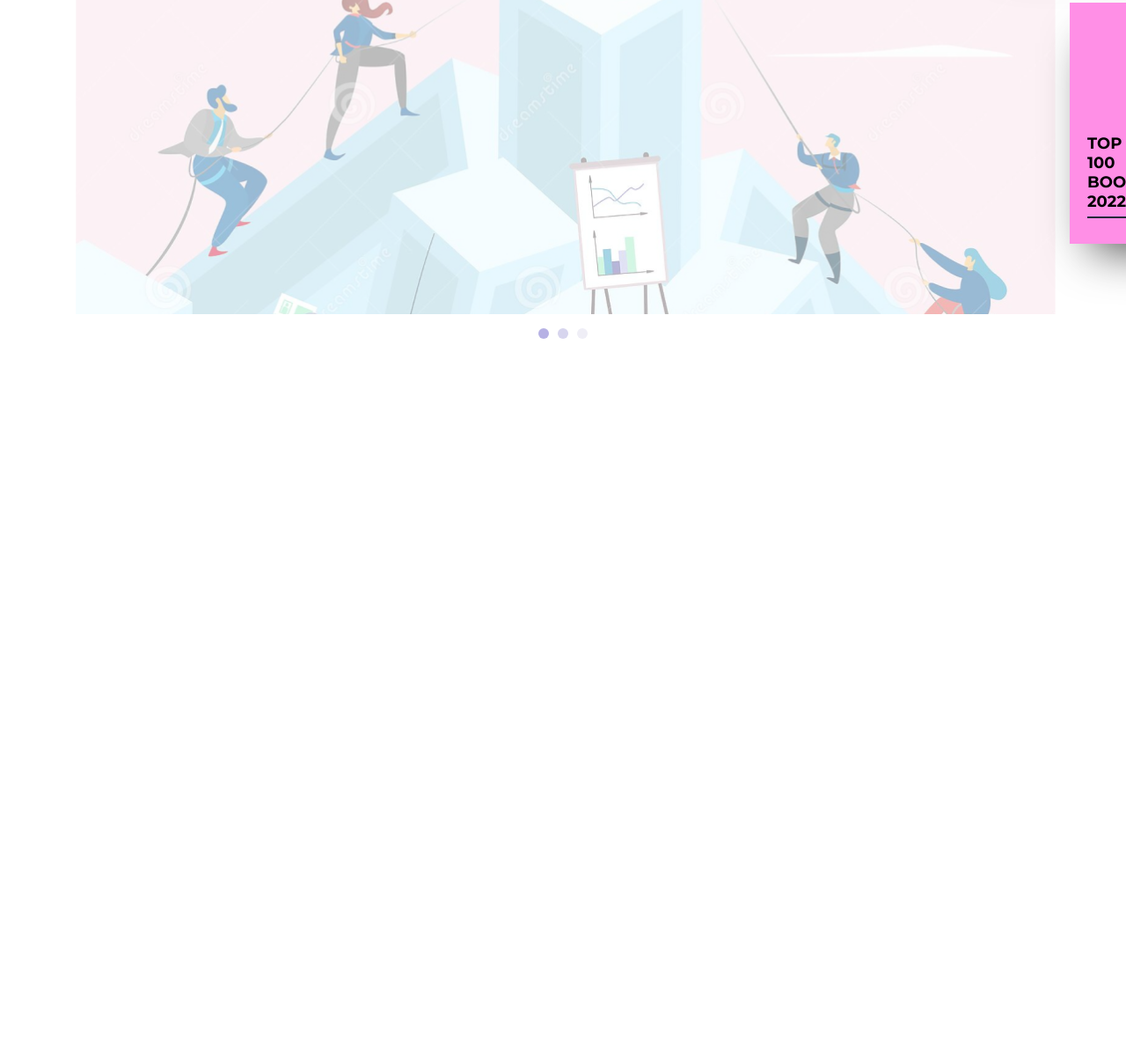
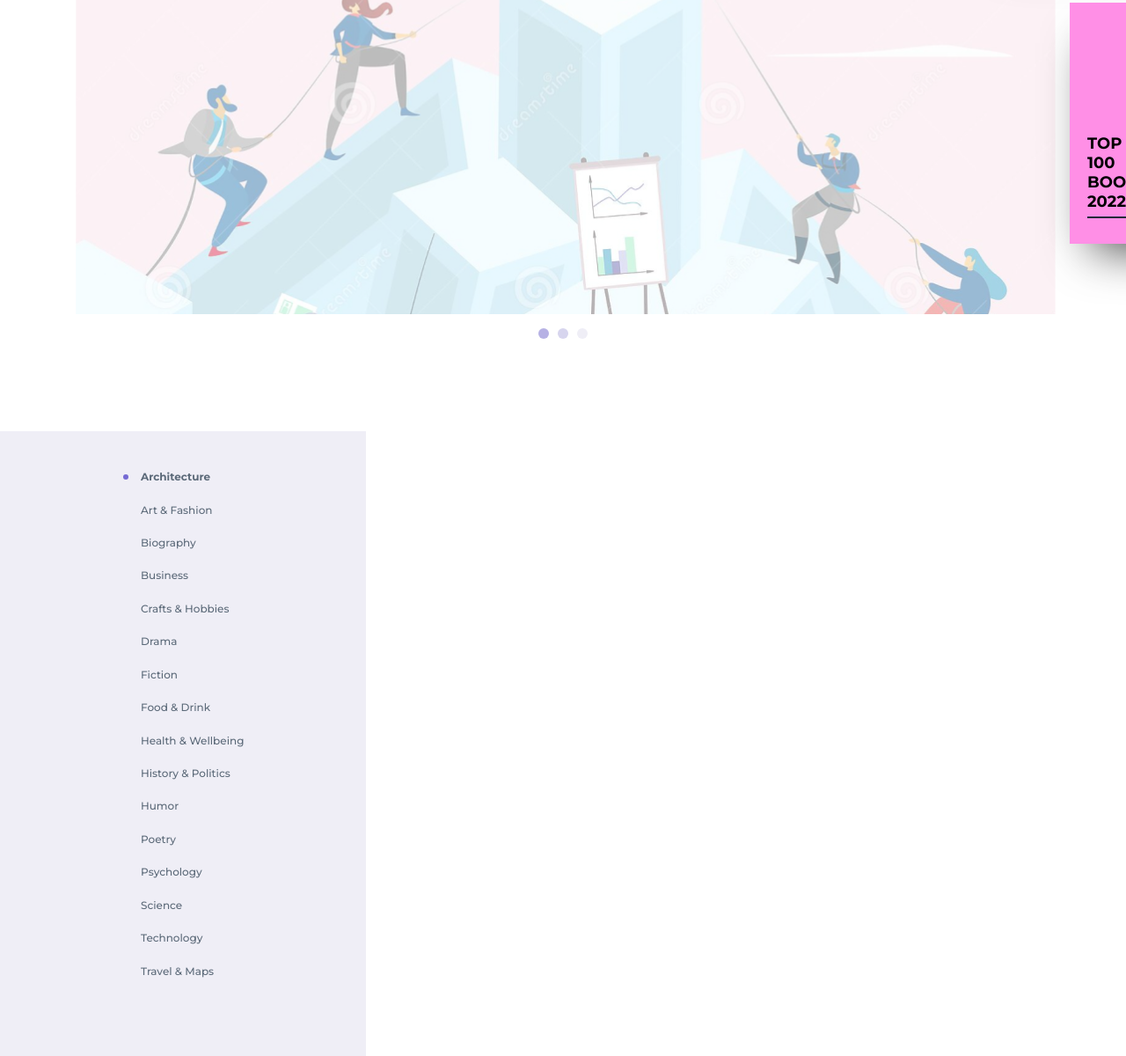
Before and after one commit to frelay/book-store, a website built with webpack: page src/index.html in a window 1280 px wide. Shown: the part 453-1653 px from the top of the page at 88% size. Before the commit the page ends 943 px from the top, so only its background shows below. Built offline with Linux system fonts and the light colour scheme.

Commit message:
Add categories menu list layout and add listeners on them

```diff
--- a/src/index.html
+++ b/src/index.html
@@ -109,6 +109,34 @@
                 <span class="slider__dot"></span>
             </div>
         </section>
+        <!-- Обертка для меню и карточек -->
+        <div class="content-wrapper">
+            <!-- Меню категорий -->
+            <aside class="categories">
+                <ul class="categories__list">
+                    <li class="categories__list-item">Architecture</li>
+                    <li class="categories__list-item">Art &amp; Fashion</li>
+                    <li class="categories__list-item">Biography</li>
+                    <li class="categories__list-item">Business</li>
+                    <li class="categories__list-item">Crafts &amp; Hobbies</li>
+                    <li class="categories__list-item">Drama</li>
+                    <li class="categories__list-item">Fiction</li>
+                    <li class="categories__list-item">Food &amp; Drink</li>
+                    <li class="categories__list-item">
+                        Health &amp; Wellbeing
+                    </li>
+                    <li class="categories__list-item">
+                        History &amp; Politics
+                    </li>
+                    <li class="categories__list-item">Humor</li>
+                    <li class="categories__list-item">Poetry</li>
+                    <li class="categories__list-item">Psychology</li>
+                    <li class="categories__list-item">Science</li>
+                    <li class="categories__list-item">Technology</li>
+                    <li class="categories__list-item">Travel &amp; Maps</li>
+                </ul>
+            </aside>
+        </div>
         <script src="/dist/main.js"></script>
     </body>
 </html>
--- a/src/js/index.js
+++ b/src/js/index.js
@@ -2,8 +2,10 @@
 
 import "../css/style.css";
 import * as slider from "../scss/slider/slider.js";
+import * as categories from "../scss/categories/categories.js";
 
 window.addEventListener("DOMContentLoaded", () => {
     slider.autoShowSlides();
     slider.setActiveSlide();
+    categories.setActiveCategory();
 });
--- /dev/null
+++ b/src/scss/categories/categories.js
@@ -0,0 +1,22 @@
+"use strict";
+
+// Получаем элементы
+const categoryList = document.querySelector(".categories__list"),
+    categoryListItem = document.querySelectorAll(".categories__list-item");
+
+// Функция делает категорию активной
+export function setActiveCategory() {
+    categoryListItem[0].classList.add("active-category");
+
+    categoryList.addEventListener("click", (e) => {
+        if (e.target.classList.contains("categories__list-item")) {
+            categoryListItem.forEach((item) => {
+                if (item.classList.contains("active-category")) {
+                    item.classList.remove("active-category");
+                }
+            });
+
+            e.target.classList.add("active-category");
+        }
+    });
+}
--- /dev/null
+++ b/src/scss/categories/categories.scss
@@ -0,0 +1,40 @@
+@import "../mixines/fonts.scss";
+
+.categories {
+    position: relative;
+    max-width: 26rem;
+    min-height: 44.375rem;
+    background-color: #efeef6;
+    &__list {
+        position: absolute;
+        top: 2.8125rem;
+        left: 10rem;
+        background-color: inherit;
+    }
+    &__list-item {
+        @include montserrat-medium;
+        margin-bottom: 1.44rem;
+        background-color: inherit;
+        cursor: pointer;
+    }
+    &__list-item:hover,
+    .active-category {
+        @include montserrat-bold;
+    }
+}
+
+.active-category {
+    display: flex;
+    align-items: center;
+    position: relative;
+    left: -1.25rem;
+    &::before {
+        content: "";
+        display: inline-block;
+        width: 0.375rem;
+        height: 0.37rem;
+        border-radius: 50%;
+        background-color: #756ad3;
+        margin-right: 0.875rem;
+    }
+}
--- a/src/scss/style.scss
+++ b/src/scss/style.scss
@@ -3,6 +3,7 @@
 @import "./variables/variables.scss";
 @import "./header/header.scss";
 @import "./slider/slider.scss";
+@import "./categories/categories.scss";
 
 * {
     background: $main-background-color;
@@ -12,3 +13,8 @@
     max-width: 70rem;
     margin: 0 auto;
 }
+
+.content-wrapper {
+    max-width: 90rem;
+    margin: 0 auto;
+}
```
Also changed, not shown: dist/main.css, dist/main.js, src/css/categories.css (added), src/css/style.css.
